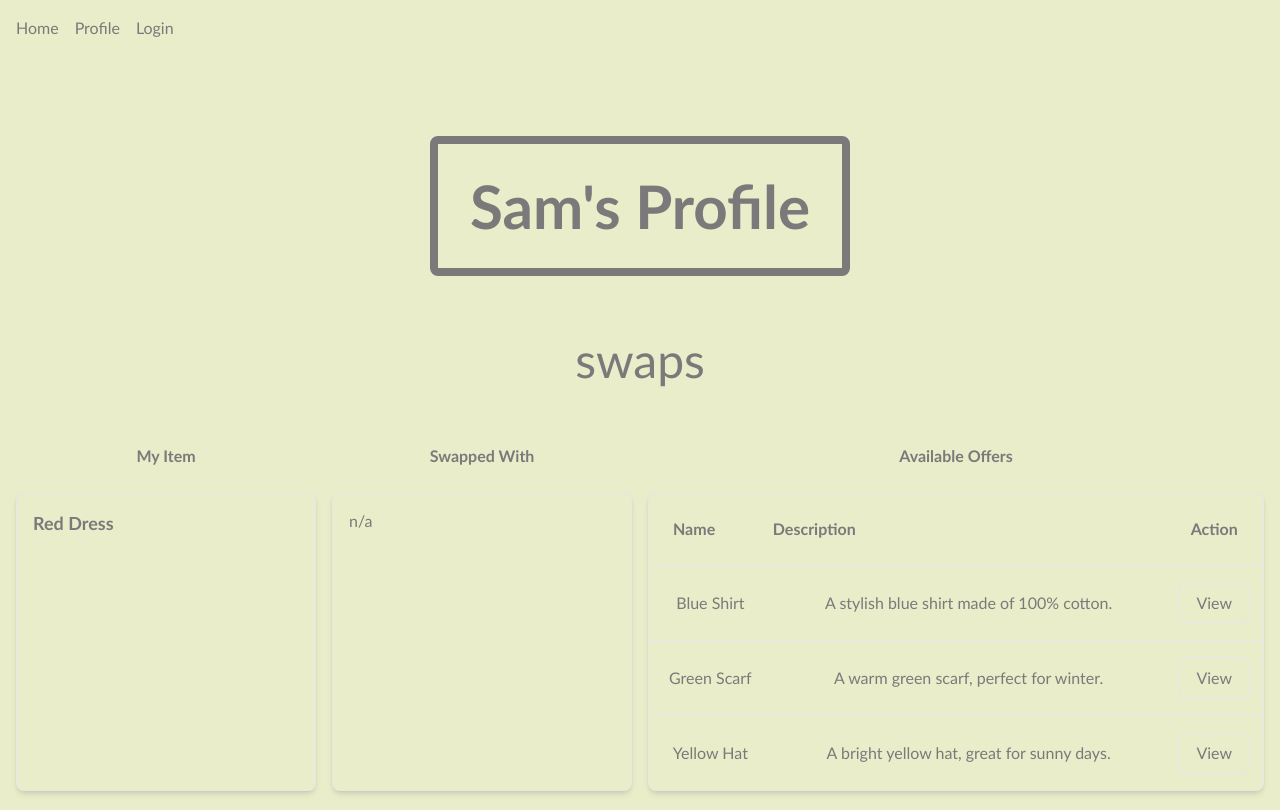
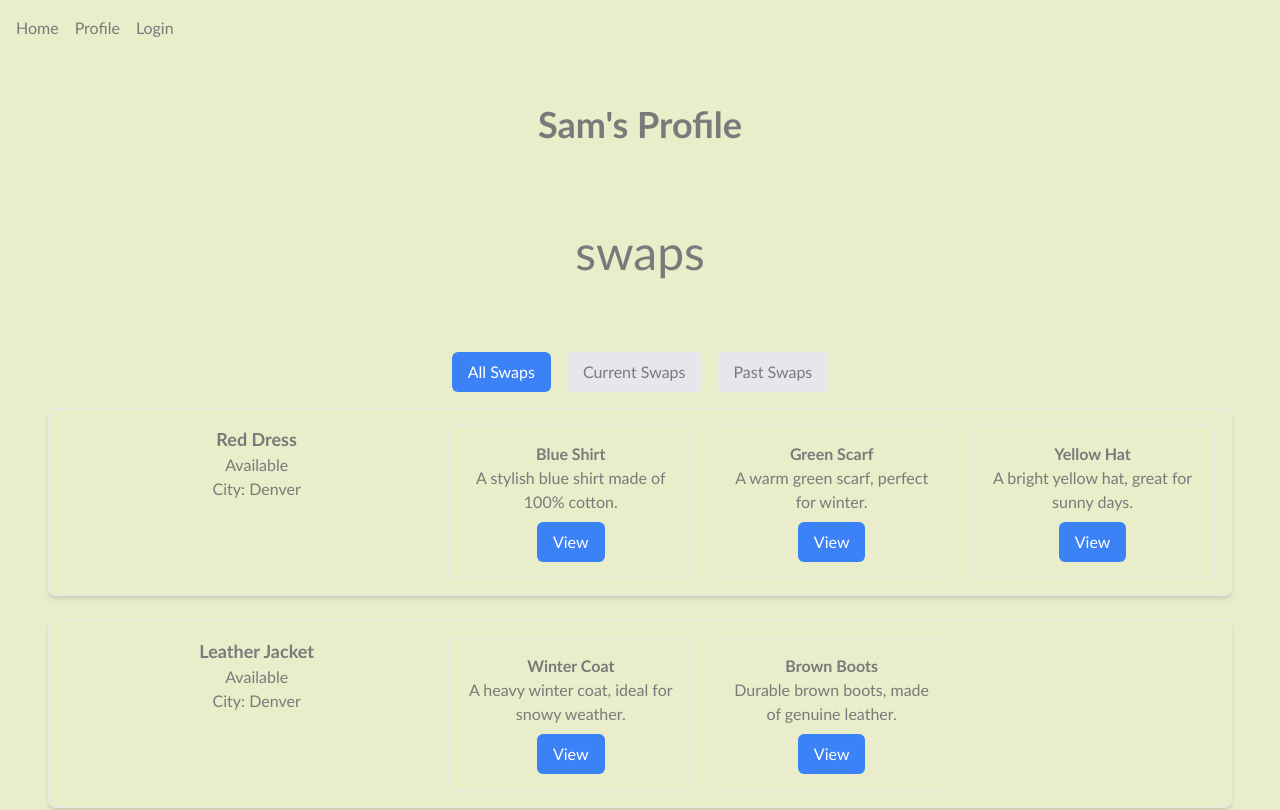
Before and after one commit to samanthacabrera/summer-over, a React (Vite) app in the folder frontend/: page /profile in a window 1280 px wide. Shown: the top 810 px of the page. Built offline with nearby package versions, Linux system fonts and the light colour scheme.

Commit message:
finished LocalList

```diff
--- /dev/null
+++ b/frontend/src/components/Filter.jsx
@@ -0,0 +1,28 @@
+import React from 'react';
+
+const Filter = ({ filter, setFilter }) => {
+  return (
+    <div className="flex justify-center my-4 space-x-4">
+      <button
+        className={`px-4 py-2 rounded-md ${filter === 'all' ? 'bg-blue-500 text-white' : 'bg-gray-200'}`}
+        onClick={() => setFilter('all')}
+      >
+        All Swaps
+      </button>
+      <button
+        className={`px-4 py-2 rounded-md ${filter === 'current' ? 'bg-blue-500 text-white' : 'bg-gray-200'}`}
+        onClick={() => setFilter('current')}
+      >
+        Current Swaps
+      </button>
+      <button
+        className={`px-4 py-2 rounded-md ${filter === 'past' ? 'bg-blue-500 text-white' : 'bg-gray-200'}`}
+        onClick={() => setFilter('past')}
+      >
+        Past Swaps
+      </button>
+    </div>
+  );
+};
+
+export default Filter;
--- a/frontend/src/pages/Home/FAQ.jsx
+++ b/frontend/src/pages/Home/FAQ.jsx
@@ -32,8 +32,8 @@ const FAQ = () => {
       answer: "Swapping clothes helps reduce waste and the demand for new resources. By extending the life of clothing items, we minimize environmental impact and promote a more sustainable lifestyle."
     },
     {
-      question: "How can I provide feedback about the platform?",
-      answer: "We welcome your feedback! You can provide feedback by reaching out to our support team at support@gmail.com."
+    question: "How does swapping clothes foster sisterhood and community?",
+    answer: "Swapping clothes encourages sharing and connection among women. It builds trust, fosters bonds, and creates a sense of community as participants come together to exchange not just clothes, but also stories and experiences."
     }
   ];
 
@@ -43,7 +43,7 @@ const FAQ = () => {
         <h2 className="subheading">Frequently Asked Questions</h2>
         <div className="space-y-6">
           {faqs.map((faq, index) => (
-            <div key={index} className="p-8 rounded-lg border-current border-8 shadow-lg hover:shadow-xl bg-white bg-opacity-30 transition-all duration-300">
+            <div key={index} className="p-8 rounded-lg border-current border-4 shadow-lg hover:shadow-xl transition-all duration-300">
               <h3
                 className="text-lg mb-4 cursor-pointer"
                 onClick={() => toggleFAQ(index)}
--- a/frontend/src/pages/Home/Hero.jsx
+++ b/frontend/src/pages/Home/Hero.jsx
@@ -3,7 +3,7 @@ import React from 'react';
 const Hero = () => {
   return (
     <section className="flex flex-col justify-center items-center h-screen">
-        <h1 className="text-6xl font-semibold p-8 md:p-24 rounded-lg border-current border-8 hover:text-white transition-all duration-500">
+        <h1 className="text-6xl font-semibold">
           My Sister's Closet
         </h1>
     </section>
--- a/frontend/src/pages/Home/LocalList.jsx
+++ b/frontend/src/pages/Home/LocalList.jsx
@@ -108,7 +108,7 @@ const LocalList = () => {
             {Object.keys(listings).map(city => (
               <div key={city} className="text-center">
                 <button
-                  className="w-full p-8 rounded-lg border-current border-8 shadow-lg hover:shadow-xl hover:bg-white hover:bg-opacity-30 transition-all duration-300"
+                  className="w-full p-8 rounded-lg border-current border-4 shadow-lg hover:shadow-xl transition-all duration-300"
                   onClick={() => handleToggle(city)}
                 >
                   <h3 className="text-xl font-semibold mb-2">{city}</h3>
--- a/frontend/src/pages/Profile/Profile.jsx
+++ b/frontend/src/pages/Profile/Profile.jsx
@@ -1,6 +1,6 @@
 import React, { useState } from 'react';
-import ItemCard from '../../components/ItemCard';
 import OfferCard from '../../components/OfferCard';
+import Filter from '../../components/Filter';
 
 const Profile = () => {
   const user = 'Sam';
@@ -59,6 +59,7 @@ const Profile = () => {
   const [items, setItems] = useState(initialItems);
   const [selectedOffer, setSelectedOffer] = useState(null);
   const [selectedItemId, setSelectedItemId] = useState(null);
+  const [filter, setFilter] = useState('all');
 
   const handleOfferClick = (itemId, offer) => {
     setSelectedOffer(offer);
@@ -84,67 +85,48 @@ const Profile = () => {
     setSelectedItemId(null);
   };
 
+  const filteredItems = items.filter(item => {
+    if (filter === 'past') return item.swappedWith;
+    if (filter === 'current') return !item.swappedWith && item.offers.length > 0;
+    return true;
+  });
+
   return (
-    <div className="flex flex-col">
-      <h1 className="mt-24 text-6xl self-center font-semibold w-fit p-8 rounded-lg border-current border-8 hover:text-white transition-all duration-500">{user}'s Profile</h1>
-      <h2 className="subheading">Swaps</h2>
+    <div className="flex flex-col p-8">
+      <h1 className="mt-8 text-4xl self-center font-semibold">{user}'s Profile</h1>
+      <h2 className="subheading mt-6">Swaps</h2>
 
-      <div className="hidden md:grid md:grid-cols-4 gap-4 mb-6">
-        <div className="col-span-1 font-semibold">My Item</div>
-        <div className="col-span-1 font-semibold text-center">Swapped With</div>
-        <div className="col-span-2 font-semibold text-center">Available Offers</div>
-      </div>
+      <Filter filter={filter} setFilter={setFilter} />
 
       <div className="space-y-6">
-        {items.map((item) => (
-          <div key={item.id} className="flex flex-col md:grid md:grid-cols-4 gap-4">
-
-            <div className="md:hidden">
-              <ItemCard
-                item={item}
-                onOfferClick={handleOfferClick}
-              />
+        {filteredItems.map((item) => (
+          <div key={item.id} className="border p-4 rounded-lg shadow-md">
+            <div className="flex flex-col md:flex-row">
+              <div className="md:w-1/3">
+                <h3 className="text-lg font-semibold">{item.name}</h3>
+                <p>{item.swappedWith ? `Swapped With: ${item.swappedWith}` : 'Available'}</p>
+                <p>City: {item.city}</p>
               </div>
-
-
-            <div className="hidden md:flex md:col-span-1 p-4 border border-gray-200 rounded-lg shadow-md mb-4">
-              <h3 className="text-lg font-semibold">{item.name}</h3>
-            </div>
-
-            <div className="hidden md:flex md:col-span-1 p-4 border border-gray-200 rounded-lg shadow-md mb-4">
-              <p>{item.swappedWith ? item.swappedWith : 'n/a'}</p>
-            </div>
-
-            <div className="hidden md:flex md:col-span-2 border border-gray-200 rounded-lg shadow-md mb-4">
+              <div className="md:w-2/3 mt-4 md:mt-0">
                 {item.offers.length > 0 ? (
-                <table className="w-full">
-                  <thead>
-                    <tr>
-                      <th className="p-6 text-left">Name</th>
-                      <th className="text-left">Description</th>
-                      <th className="text-center">Action</th>
-                    </tr>
-                  </thead>
-                  <tbody>
+                  <div className="grid grid-cols-1 md:grid-cols-3 gap-4">
                     {item.offers.map((offer, index) => (
-                      <tr key={index} className="border-t hover:bg-white hover:text-slate-400 transition duration-200">
-                        <td>{offer.name}</td>
-                        <td>{offer.description}</td>
-                        <td className="py-4 text-center">
+                      <div key={index} className="p-4 border rounded-lg">
+                        <h4 className="text-md font-semibold">{offer.name}</h4>
+                        <p>{offer.description}</p>
                         <button
-                            className="px-4 py-2 border rounded-md"
+                          className="mt-2 px-4 py-2 bg-blue-500 text-white rounded-md"
                           onClick={() => handleOfferClick(item.id, offer)}
                         >
                           View
                         </button>
-                        </td>
-                      </tr>
+                      </div>
                     ))}
-                  </tbody>
-                </table>
+                  </div>
                 ) : (
                   <p className="text-center">No Offers</p>
                 )}
+              </div>
             </div>
           </div>
         ))}
@@ -157,7 +139,6 @@ const Profile = () => {
           onFinalize={handleFinalizeSwap}
         />
       )}
-
     </div>
   );
 };
```
Also changed, not shown: frontend/src/pages/Home/Guide.jsx (+4 -4 lines). Lines whose indentation alone changed are shown as unchanged.
